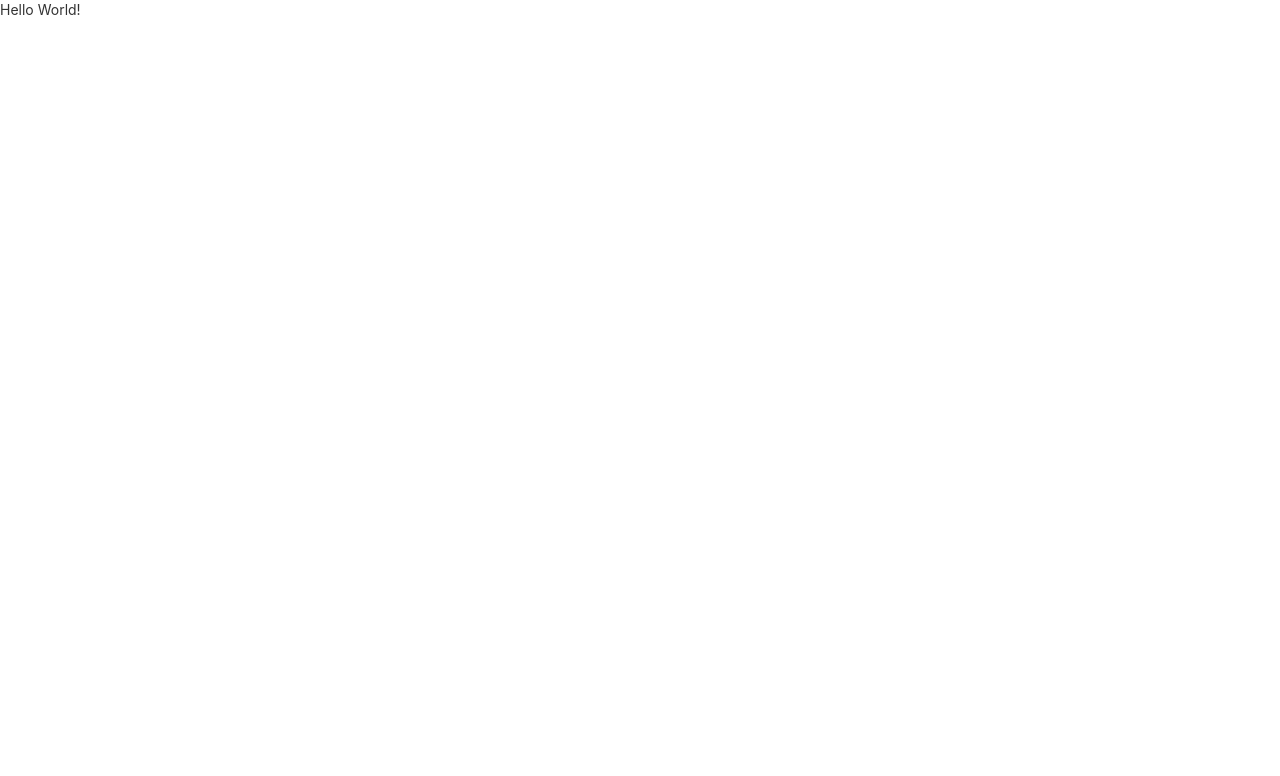
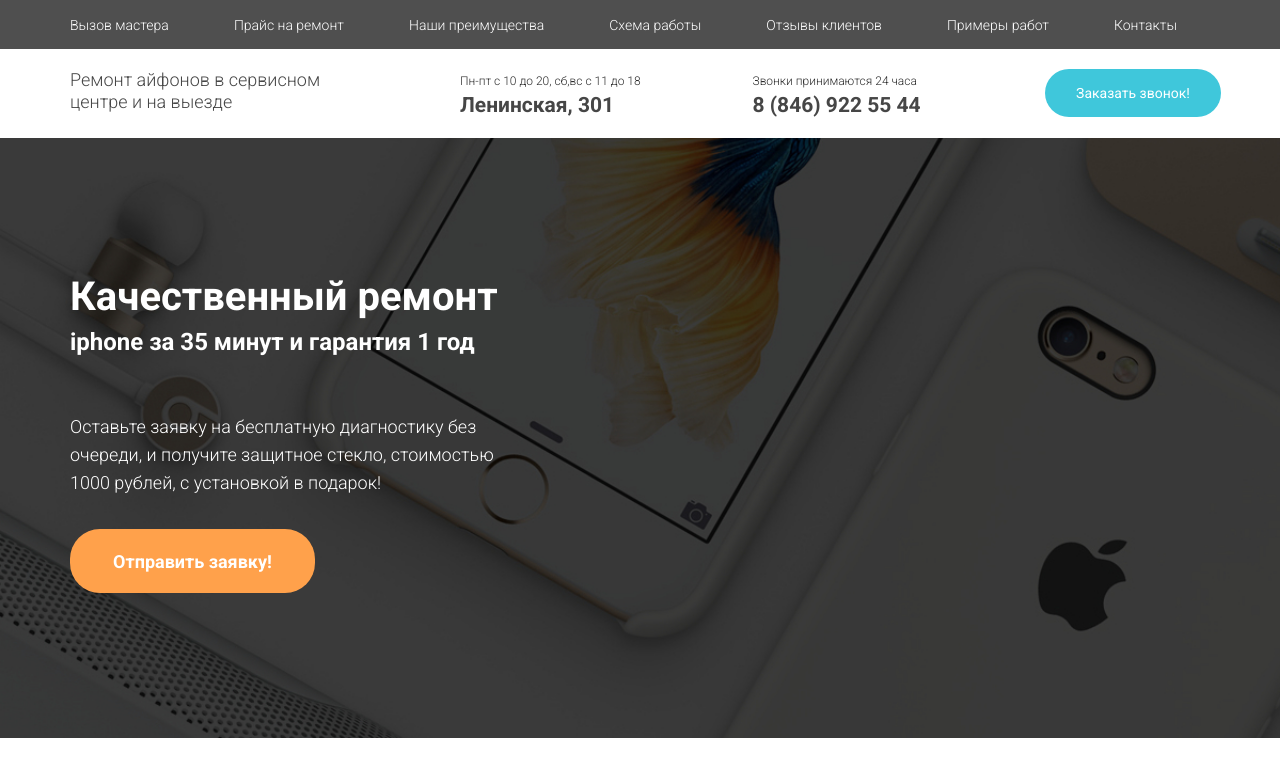
Before and after one commit to jimmywit3/Slider, a React (Create React App) app: page / in a window 1280 px wide. Shown: the top 776 px of the page. Built offline with nearby package versions, Linux system fonts and the light colour scheme.

Commit message:
Make startpage without slider

```diff
--- a/src/App.css
+++ b/src/App.css
@@ -1,32 +1,8 @@
+* {
+  outline: none;
+}
 .App {
-  text-align: center;
+  width: 100%;
+  box-sizing: border-box;
+  font-family: "Roboto";
 }
-
-.App-logo {
-  animation: App-logo-spin infinite 20s linear;
-  height: 40vmin;
-}
-
-.App-header {
-  background-color: #282c34;
-  min-height: 100vh;
-  display: flex;
-  flex-direction: column;
-  align-items: center;
-  justify-content: center;
-  font-size: calc(10px + 2vmin);
-  color: white;
-}
-
-.App-link {
-  color: #61dafb;
-}
-
-@keyframes App-logo-spin {
-  from {
-    transform: rotate(0deg);
-  }
-  to {
-    transform: rotate(360deg);
-  }
-}
--- a/src/App.js
+++ b/src/App.js
@@ -2,17 +2,54 @@
 import './App.css';
 
 import Grid from 'react-bootstrap/lib/Grid';
-import Row from 'react-bootstrap/lib/Row';
-import Col from 'react-bootstrap/lib/Col';
 import styled from 'styled-components';
+
+import Header from './components/Header';
+import Menu from './components/Menu';
+import Main from './components/Main';
+
+const url = process.env.PUBLIC_URL + '/img/bg.jpg';
+
+const HeaderWrapper = styled.header`
+  width: 100%;
+  height: 49px;
+  background-color: #242424;
+  opacity: 0.8;
+`;
+
+const MenuWrapper = styled.header`
+  height: 89px;
+  padding-top: 20px;
+`;
+
+const MainWrapper = styled.main`
+  height: 600px;
+  padding-top: 130px;
+  background: url(${url}) no-repeat;
+  background-size: cover;
+`;
 
 class App extends Component {
   render() {
     return (
-      <div>
-        Hello World!
+      <div className="App">
+        <HeaderWrapper>
+          <Grid>
+            <Header />
+          </Grid>
+        </HeaderWrapper>
+        <MenuWrapper>
+          <Grid>
+            <Menu />
+          </Grid>
+        </MenuWrapper>
+        <MainWrapper>
+          <Grid>
+            <Main />
+          </Grid>
+        </MainWrapper>
       </div>
-    );
+    )
   }
 }
 
--- /dev/null
+++ b/src/components/Header.js
@@ -0,0 +1,37 @@
+import React from 'react';
+
+import Row from 'react-bootstrap/lib/Row';
+import Col from 'react-bootstrap/lib/Col';
+import styled from 'styled-components';
+
+import Link from './Link';
+
+const List = styled.ul`
+  display: flex;
+  justify-content: space-between;
+  align-items: center;
+  padding: 0;
+  height: 49px;
+`;
+
+export default class Header extends React.Component {
+  render() {
+    return (
+      <Row>
+        <Col lg={12}>
+          <nav>
+            <List>
+              <Link link="#" text="Вызов мастера"/>
+              <Link link="#" text="Прайс на ремонт"/>
+              <Link link="#" text="Наши преимущества"/>
+              <Link link="#" text="Схема работы"/>
+              <Link link="#" text="Отзывы клиентов"/>
+              <Link link="#" text="Примеры работ"/>
+              <Link link="#" text="Контакты"/>
+            </List>
+          </nav>
+        </Col>
+      </Row>
+    )
+  }
+}
--- /dev/null
+++ b/src/components/Link.js
@@ -0,0 +1,28 @@
+import React from 'react';
+import styled from 'styled-components';
+
+const StyledLink = styled.a`
+  color: ${props => props.active ? 'pink' : '#ffffff'};
+  font-size: 14px;
+  font-weight: 300;
+  line-height: 24px;
+  padding-right: 33px;
+  border-right: 1px;
+
+  &:hover {
+    color: #8d8d8d;
+    text-decoration: none;
+  }
+  &:last-child {
+    border-right: none;
+  }
+
+`;
+
+export default class Link extends React.Component {
+  render() {
+    return (
+      <StyledLink href={this.props.link}>{this.props.text}</StyledLink>
+    )
+  }
+}
--- /dev/null
+++ b/src/components/Main.js
@@ -0,0 +1,61 @@
+import React from 'react';
+
+import Row from 'react-bootstrap/lib/Row';
+import Col from 'react-bootstrap/lib/Col';
+import styled from 'styled-components';
+
+const Repair = styled.div`
+  color: #ffffff;
+  font-weight: 700;
+  line-weight: 50px;
+  font-size: 40px;
+
+  span {
+    display: block;
+    font-size: 24px;
+  }
+`;
+
+const LightText = styled.div`
+  color: #ffffff;
+  font-size: 18px;
+  font-weight: 300;
+  line-height: 28px;
+  margin-top: 54px;
+`;
+
+const CallBtn = styled.button`
+  width: 245px;
+  height: 64px;
+  margin-top: 32px;
+  background-color: #ffa14b;
+  color: #ffffff;
+  border-radius: 30px;
+  border-width: 0;
+  font-size: 18px;
+  font-weight: 700;
+`;
+
+export default class Main extends React.Component {
+  render() {
+    return (
+      <Row>
+        <Col lg={5}>
+          <Repair>
+            Качественный ремонт
+            <span>iphone за 35 минут и гарантия 1 год</span>
+          </Repair>
+          <LightText>
+            Оставьте заявку на бесплатную диагностику без очереди,
+  и получите защитное стекло, стоимостью 1000 рублей,
+  с установкой в подарок!
+          </LightText>
+          <CallBtn>Отправить заявку!</CallBtn>
+        </Col>
+        <Col lg={6} lgOffset={1}>
+
+        </Col>
+      </Row>
+    )
+  }
+}
--- /dev/null
+++ b/src/components/Menu.js
@@ -0,0 +1,92 @@
+import React from 'react';
+
+import Row from 'react-bootstrap/lib/Row';
+import Col from 'react-bootstrap/lib/Col';
+import styled from 'styled-components';
+
+const Repair = styled.div`
+  color: #464646;
+  font-size: 18px;
+  font-weight: 300;
+  line-height: 22px;
+`;
+
+const WorkTime = styled.div`
+  color: #2a2a2a;
+  font-size: 12px;
+  font-weight: 300;
+  line-height: 24px;
+  span {
+    display: block;
+    color: #464646;
+    font-size: 21px;
+    font-weight: 700;
+  }
+`;
+
+const Calls = styled.div`
+  color: #2a2a2a;
+  font-size: 12px;
+  font-weight: 300;
+  line-height: 24px;
+  span {
+    display: block;
+    color: #464646;
+    font-size: 21px;
+    font-weight: 700;
+  }
+`;
+
+const CallButton = styled.button`
+  width: 176px;
+  height: 48px;
+  background-color: #3fc7db;
+  color: #ffffff;
+  border-width: 0;
+  border-radius: 30px;
+  font-size: 14px;
+  font-weight: 400;
+`;
+
+class Address extends React.Component {
+  render() {
+    return (
+      <span>{this.props.addr}</span>
+    )
+  }
+}
+
+class TelNumber extends React.Component {
+  render() {
+    return (
+      <span>{this.props.tel}</span>
+    )
+  }
+}
+
+export default class Menu extends React.Component {
+  render() {
+    return (
+      <Row>
+        <Col lg={3}>
+          <Repair>Ремонт айфонов в сервисном центре и на выезде</Repair>
+        </Col>
+        <Col lg={3} lgOffset={1}>
+          <WorkTime>
+            Пн-пт с 10 до 20, сб,вс с 11 до 18
+            <Address addr="Ленинская, 301"/>
+          </WorkTime>
+        </Col>
+        <Col lg={3}>
+          <Calls>
+            Звонки принимаются 24 часа
+            <TelNumber tel="8 (846) 922 55 44"/>
+          </Calls>
+        </Col>
+        <Col lg={2}>
+          <CallButton>Заказать звонок!</CallButton>
+        </Col>
+      </Row>
+    )
+  }
+}
```
